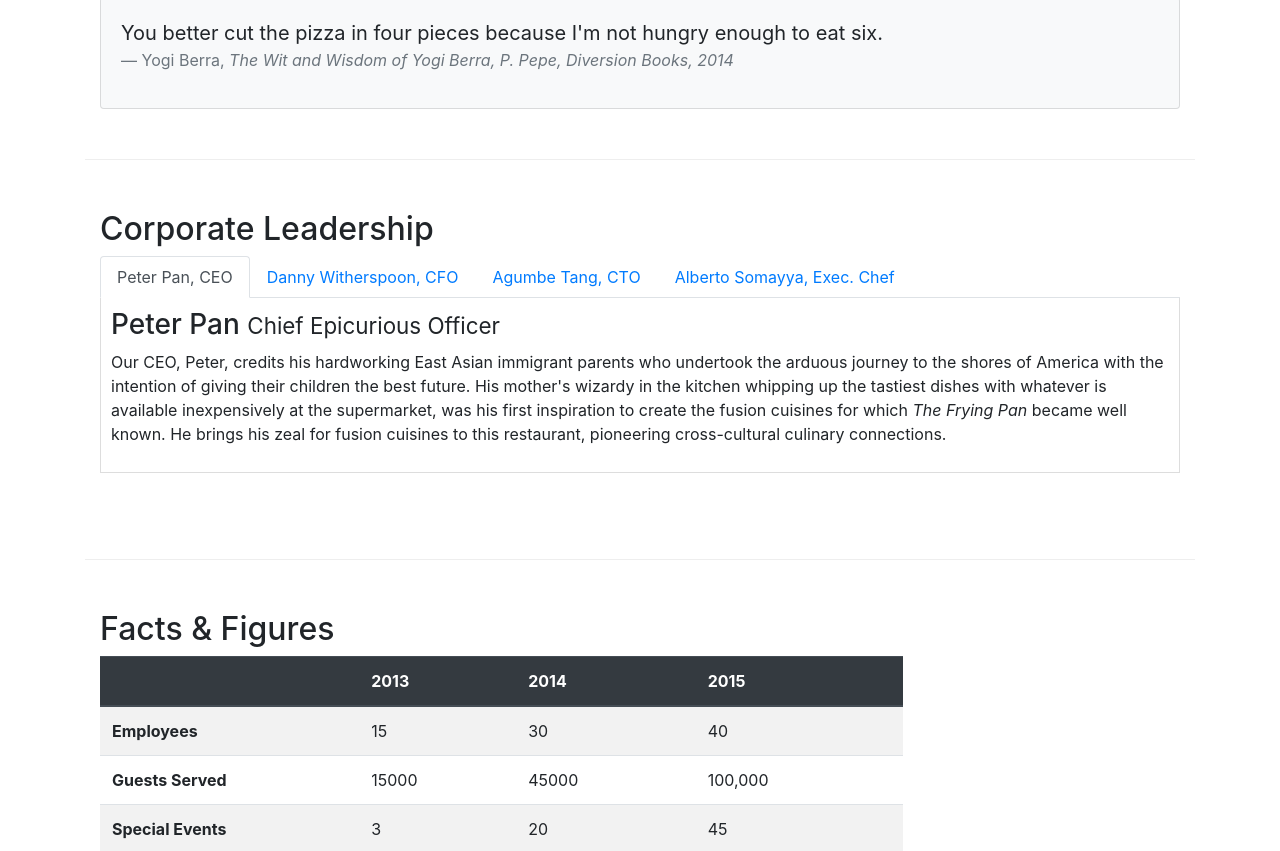
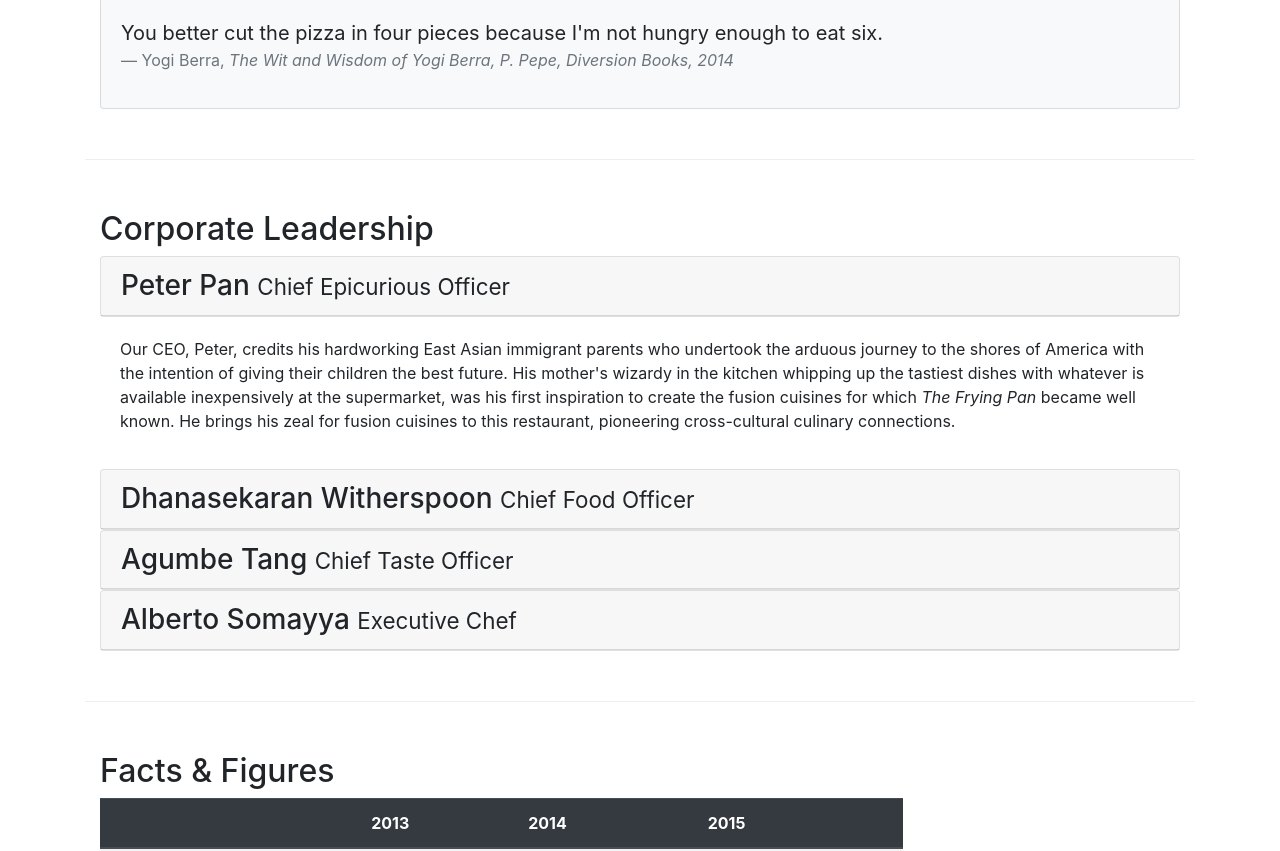
Before and after one commit to yjtkimsfu/coursera_fullstack_01_bootstrap, a website: page aboutus.html in a window 1280 px wide. Shown: the part 812-1663 px from the top of the page. Drawn offline with nearby package versions, Linux system fonts and the light colour scheme.

Commit message:
Week3 - BootstrapJS Components: Accordion

```diff
--- a/aboutus.html
+++ b/aboutus.html
@@ -58,7 +58,7 @@
         <div class="row">
             <ol class="col-12 breadcrumb">
                 <li class="breadcrumb-item"><a href="./index.html">Home</a></li>
-                <li class="breadcrumb-item active">About Us</a></li>
+                <li class="breadcrumb-item active"><a href="#">About Us</a></li>
             </ol>
             <div class="col-12">
                <h3>About Us</h3>
@@ -69,8 +69,13 @@
         <div class="row row-content">
             <div class="col-12 col-sm-6">
                 <h2>Our History</h2>
-                <p>Started in 2010, Ristorante con Fusion quickly established itself as a culinary icon par excellence in Hong Kong. With its unique brand of world fusion cuisine that can be found nowhere else, it enjoys patronage from the A-list clientele in Hong Kong.  Featuring four of the best three-star Michelin chefs in the world, you never know what will arrive on your plate the next time you visit us.</p>
-                <p>The restaurant traces its humble beginnings to <em>The Frying Pan</em>, a successful chain started by our CEO, Mr. Peter Pan, that featured for the first time the world's best cuisines in a pan.</p>
+                <p>Started in 2010, Ristorante con Fusion quickly established itself as a culinary
+                    icon par excellence in Hong Kong. With its unique brand of world fusion cuisine
+                    that can be found nowhere else, it enjoys patronage from the A-list clientele in Hong Kong.
+                    Featuring four of the best three-star Michelin chefs in the world, you never know what will
+                    arrive on your plate the next time you visit us.</p>
+                <p>The restaurant traces its humble beginnings to <em>The Frying Pan</em>, a successful chain
+                    started by our CEO, Mr. Peter Pan, that featured for the first time the world's best cuisines in a pan.</p>
             </div>
             <div class="col-12 col-sm">
                 <div class="card">
@@ -110,24 +115,19 @@
             <div class="col-12">
                 <h2>Corporate Leadership</h2>
 
-                <ul class="nav nav-tabs">
-                    <li class="nav-item">
-                        <a class="nav-link active" href="#peter" role="tab" data-toggle="tab">Peter Pan, CEO</a>
-                    </li>
-                    <li class="nav-item">
-                        <a class="nav-link" href="#danny" role="tab" data-toggle="tab">Danny Witherspoon, CFO</a>
-                    </li>
-                    <li class="nav-item">
-                        <a class="nav-link" href="#agumbe"role="tab" data-toggle="tab">Agumbe Tang, CTO</a>
-                    </li>
-                    <li class="nav-item">
-                        <a class="nav-link" href="#alberto" role="tab" data-toggle="tab">Alberto Somayya, Exec. Chef</a>
-                    </li>
-                </ul>
+                <div id="accordion">
+                    <div class="card">
+                        <div class="card-header" role="tab" id="peterhead">
+                            <h3 class="mb-0">
+                                <a data-toggle="collapse" data-target="#peter">
+                                    Peter Pan <small>Chief Epicurious Officer</small>
+                                </a>
+                            </h3>
+                        </div>
+                    </div>
 
-                <div class="tab-content">
-                    <div role="tabpanel" class="tab-pane fade show active" id="peter">
-                        <h3>Peter Pan <small>Chief Epicurious Officer</small></h3>
+                    <div role="tabpanel" class="collapse show" id="peter" data-parent="#accordion">
+                        <div class="card-body">
                             <p class="d-none d-sm-block">Our CEO, Peter, credits his hardworking East Asian immigrant parents
                                 who undertook the arduous journey to the shores of America with the intention of giving their
                                 children the best future. His mother's wizardy in the kitchen whipping up the tastiest dishes
@@ -135,29 +135,63 @@
                                 the fusion cuisines for which <em>The Frying Pan</em> became well known. He brings his zeal for
                                 fusion cuisines to this restaurant, pioneering cross-cultural culinary connections.</p>
                         </div>
+                    </div>
 
-                    <div role="tabpanel" class="tab-pane fade" id="danny">
-                        <h3>Dhanasekaran Witherspoon <small>Chief Food Officer</small></h3>
+                    <div class="card">
+                        <div class="card-header" role="tab" id="dannyhead">
+                            <h3 class="mb-0">
+                                <a class="collapsed" data-toggle="collapse" data-target="#danny">
+                                Dhanasekaran Witherspoon <small>Chief Food Officer</small>
+                                </a>
+                            </h3>
+                        </div>
+                        <div class="collapse" id="danny" data-parent="#accordion">
+                            <div class="card-body">
                                 <p class="d-none d-sm-block">Our CFO, Danny, as he is affectionately referred to by his colleagues,
                                     comes from a long established family tradition in farming and produce. His experiences growing up
                                     on a farm in the Australian outback gave him great appreciation for varieties of food sources.
                                     As he puts it in his own words, <em>Everything that runs, wins, and everything that stays, pays!</em></p>
                             </div>
+                        </div>
+                    </div>
 
-                    <div role="tabpanel" class="tab-pane fade" id="agumbe">
-                        <h3>Agumbe Tang <small>Chief Taste Officer</small></h3>
+                    <div class="card">
+                        <div class="card-header" role="tab" id="agumbehead">
+                            <h3 class="mb-0">
+                                <a class="collapsed" data-toggle="collapse" data-target="#agumbe">
+                                    Agumbe Tang <small>Chief Taste Officer</small>
+                                </a>
+                            </h3>
+                        </div>
+                        <div class="collapse" id="agumbe" data-parent="#accordion">
+                            <div class="card-body">
                                 <p class="d-none d-sm-block">Blessed with the most discerning gustatory sense, Agumbe, our CTO, personally
                                     ensures that every dish that we serve meets his exacting tastes. Our chefs dread the tongue lashing that
                                     ensues if their dish does not meet his exacting standards. He lives by his motto, <em>You click only if you
                                     survive my lick.</em></p>
                             </div>
-
-                    <div role="tabpanel" class="tab-pane fade" id="alberto">
-                        <h3>Alberto Somayya <small>Executive Chef</small></h3>
-                        <p class="d-none d-sm-block">Award winning three-star Michelin chef with wide International experience having worked closely with whos-who in the culinary world, he specializes in creating mouthwatering Indo-Italian fusion experiences. He says, <em>Put together the cuisines from the two craziest cultures, and you get a winning hit! Amma Mia!</em></p>
                         </div>
                     </div>
 
+                    <div class="card">
+                        <div class="card-header" role="tab" id="albertohead">
+                            <h3 class="mb-0">
+                                <a class="collapsed" data-toggle="collapse" data-target="#alberto">
+                                Alberto Somayya <small>Executive Chef</small>
+                                </a>
+                            </h3>
+                        </div>
+                        <div class="collapse" id="alberto" data-parent="#accordion">
+                            <div class="card-body">
+                                    <p class="d-none d-sm-block">Award winning three-star Michelin chef with
+                                        wide International experience having worked closely with whos-who in
+                                        the culinary world, he specializes in creating mouthwatering Indo-Italian
+                                        fusion experiences. He says, <em>Put together the cuisines from the two
+                                        craziest cultures, and you get a winning hit! Amma Mia!</em></p>
+                            </div>
+                        </div>
+                    </div>
+                </div>
             </div>
        </div>
 
```
Lines whose indentation alone changed are shown as unchanged.
